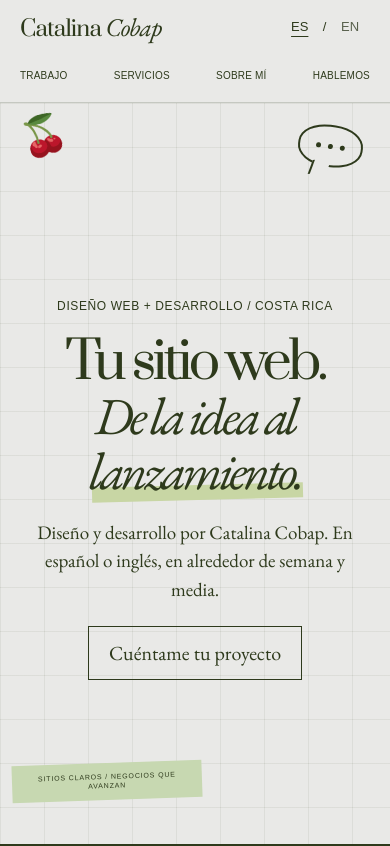
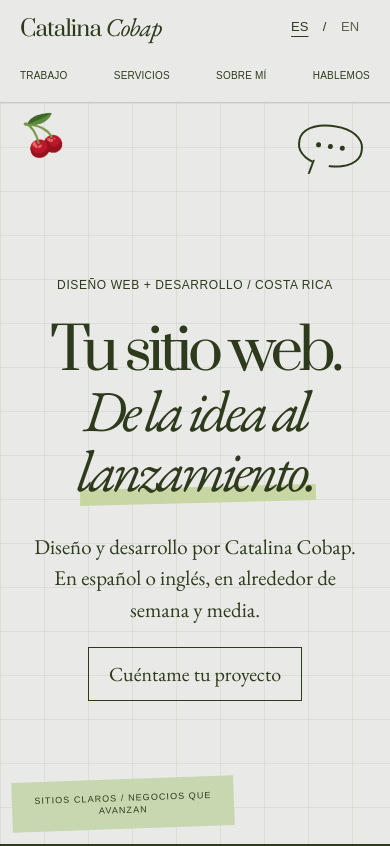
Before and after one commit to catalinacobap/catalina-cobap, a website built with Vite: page index.html in a window 390 px wide. Shown: the top 846 px of the page. Built offline with nearby package versions, Linux system fonts and the light colour scheme.

Commit message:
Scale mobile hero typography and note

```diff
--- a/src/style.css
+++ b/src/style.css
@@ -216,9 +216,11 @@
  .nav-mark{font-size:22px}
  .nav-links{gap:8px;font-size:10px}
  .hero{min-height:auto}
- .hero-copy{min-height:auto;padding-top:58px;padding-bottom:94px;align-items:flex-start}
+ .hero-copy{min-height:auto;padding-top:58px;padding-bottom:124px;align-items:flex-start}
  .hero-message{padding:0}
- .hero h1{font-size:clamp(52px,13vw,84px);line-height:1.02}
+ .hero-eyebrow{font-size:11px;letter-spacing:.1em;margin-bottom:28px}
+ .hero h1{font-size:clamp(58px,14.5vw,94px);line-height:1.01}
+ .hero-sub{font-size:21px;line-height:1.5;margin-top:28px}
  .hero-copy{padding-bottom:28px}
  .hero-copy{min-height:calc(100svh - var(--navigation-height))}
  .hero-copy{display:flex;gap:0;align-items:center}
@@ -226,7 +228,7 @@
  .hero-cherry{top:1%;left:5%;font-size:38px}
  .hero-chat{top:3%;right:7%;width:65px;height:42px}
  .hero-chat i{width:5px;height:5px}
- .hero-note{left:3%;bottom:6%;max-width:190px;font-size:7px;padding:9px 10px}
+ .hero-note{left:3%;bottom:2%;max-width:250px;width:57%;font-size:9px;line-height:1.35;padding:13px 15px}
  .service-story.section{padding-top:60px;padding-bottom:65px}
  .service-explanation{margin-top:25px}
  .service-explanation p{font-size:20px!important}
```
